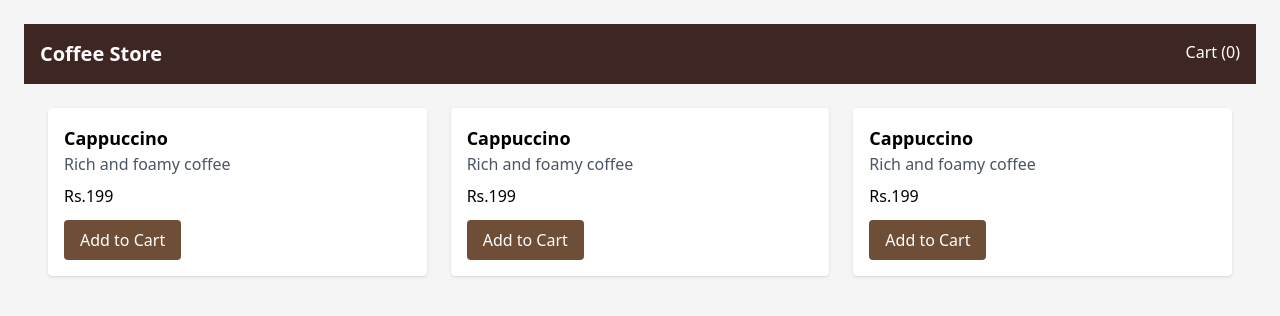
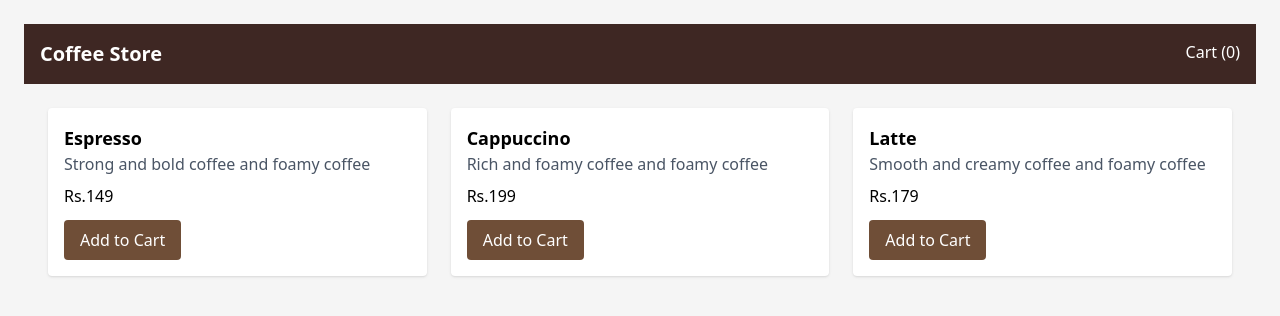
Before and after one commit to Matrix7043/coffee-ui, a React (Vite) app: page / in a window 1280 px wide. Shown: the top 316 px of the page. Built offline with nearby package versions, Linux system fonts and the light colour scheme.

Commit message:
Added Props to react components to make it dynamic based on data

```diff
--- a/src/componenets/CoffeeCard.jsx
+++ b/src/componenets/CoffeeCard.jsx
@@ -1,9 +1,9 @@
-export default function CoffeeCard() {
+export default function CoffeeCard({ name, description, price }) {
   return (
     <div className="bg-white p-4 rounded shadow">
-      <h2 className="text-lg font-bold">Cappuccino</h2>
-      <p className="text-gray-600">Rich and foamy coffee</p>
-      <p className="front-semibold mt-2">Rs.199</p>
+      <h2 className="text-lg font-bold">{name}</h2>
+      <p className="text-gray-600">{description} and foamy coffee</p>
+      <p className="front-semibold mt-2">Rs.{price}</p>
       <button className="mt-3 bg-[#6f4e37] text-white px-4 py-2 rounded">
         Add to Cart
       </button>
--- a/src/componenets/CoffeeList.jsx
+++ b/src/componenets/CoffeeList.jsx
@@ -1,11 +1,37 @@
 import CoffeeCard from "./CoffeeCard";
+
+const coffees = [
+  {
+    id: 1,
+    name: "Espresso",
+    description: "Strong and bold coffee",
+    price: 149,
+  },
+  {
+    id: 2,
+    name: "Cappuccino",
+    description: "Rich and foamy coffee",
+    price: 199,
+  },
+  {
+    id: 3,
+    name: "Latte",
+    description: "Smooth and creamy coffee",
+    price: 179,
+  },
+];
 
 export default function CoffeeList() {
   return (
     <div className="p-6 grid grid-cols-1 md:grid-cols-3 gap-6">
-      <CoffeeCard />
-      <CoffeeCard />
-      <CoffeeCard />
+      {coffees.map((coffee) => (
+        <CoffeeCard
+          key={coffee.id}
+          name={coffee.name}
+          description={coffee.description}
+          price={coffee.price}
+        />
+      ))}
     </div>
   );
 }
```
